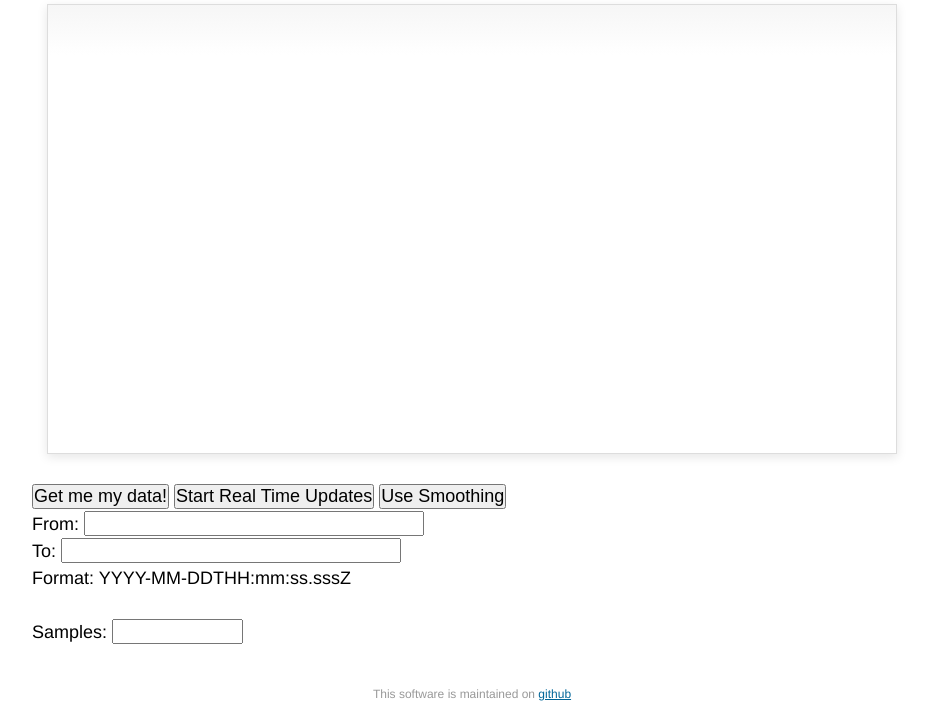
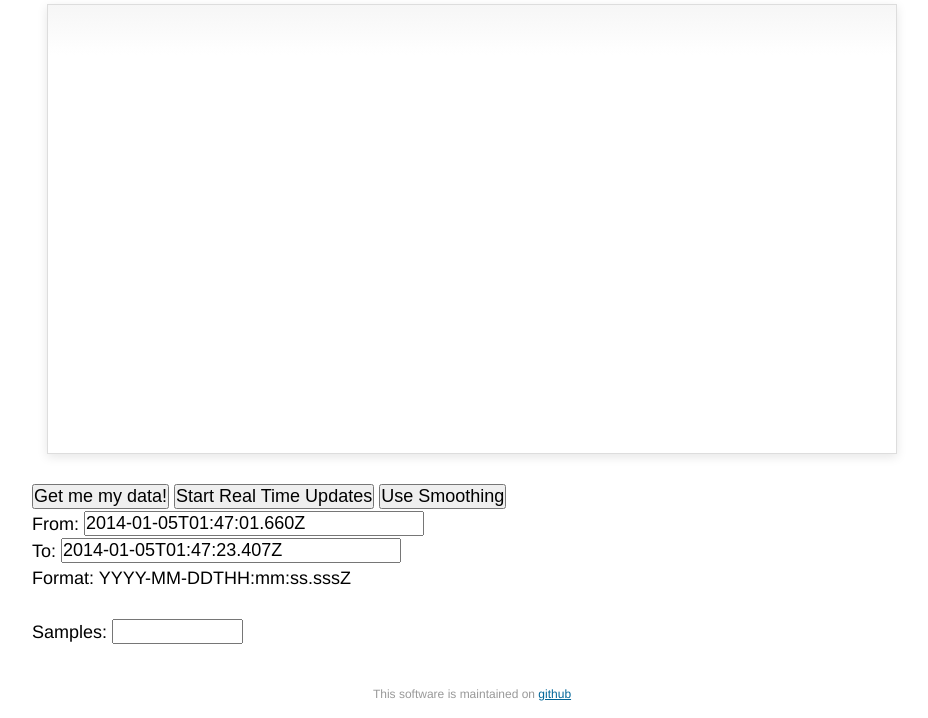
Before and after one commit to captainkirkby/Gears, a website: page node/public/plot.html in a window 1280 px wide. Shown: the part 84-802 px from the top of the page, without its empty margins (168-1096 px from the left). Drawn offline with Linux system fonts and the light colour scheme; no server answers.

Commit message:
Give the from and to fields a default value, less pesky testing

```diff
--- a/node/public/plot.html
+++ b/node/public/plot.html
@@ -27,10 +27,10 @@
 		<input type="button" id="toggleSmoothing" value="Use Smoothing"></input>
 
 		<br/> From:
-		<input type="text" id="from" size="30" value=""></input>
+		<input type="text" id="from" size="30" value="2014-01-05T01:47:01.660Z"></input>
 
 		<br/> To:
-		<input type="text" id="to" size="30" value=""></input>
+		<input type="text" id="to" size="30" value="2014-01-05T01:47:23.407Z"></input>
 
 		<br/>
 
```
